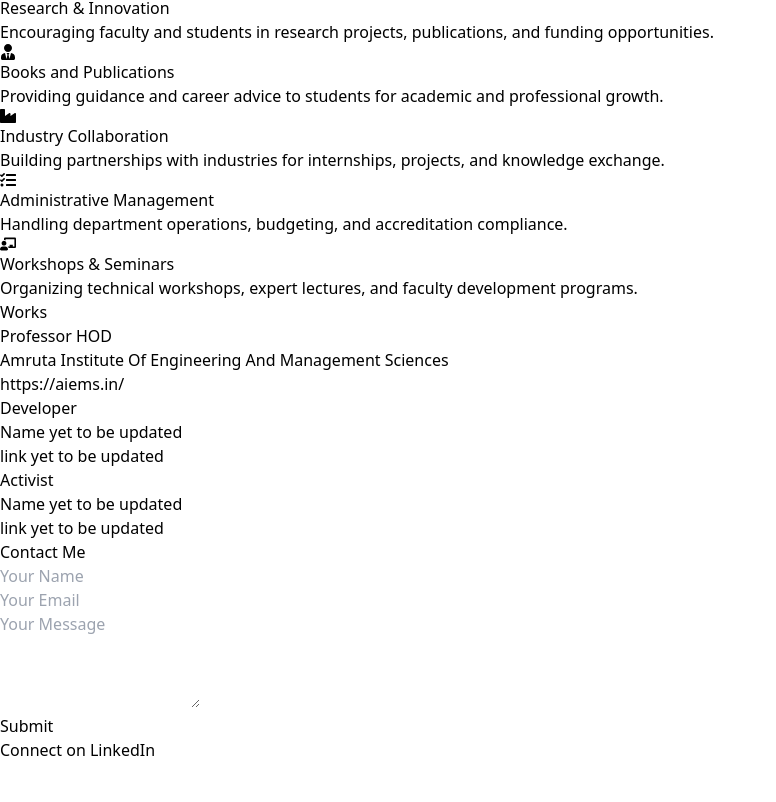
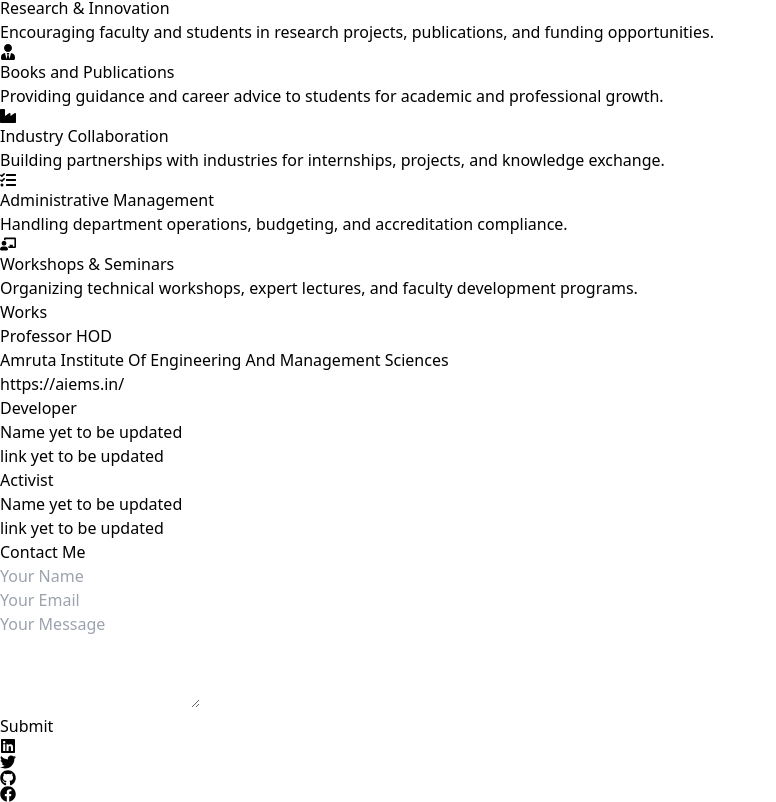
Before and after one commit to SimonLeo28/devfolio, a React (Vite) app: page / in a window 1280 px wide. Shown: the part 2216-3018 px from the top of the page, without its empty margins (0-776 px from the left). Before the commit the page ends 2978 px from the top, so only its background shows below. Built offline with nearby package versions, Linux system fonts and the light colour scheme; no server answers.

Commit message:
Added logos

```diff
--- a/src/Contact.jsx
+++ b/src/Contact.jsx
@@ -1,5 +1,109 @@
+// "use client";
+// import React, { useState } from "react";
+
+// const Contact = () => {
+//   const [formData, setFormData] = useState({ name: "", email: "", message: "" });
+//   const [isSubmitting, setIsSubmitting] = useState(false);
+
+//   const backend = import.meta.env.VITE_BACKEND_URL;
+
+//   const handleChange = (e) => {
+//     const { name, value } = e.target;
+//     setFormData((prev) => ({ ...prev, [name]: value }));
+//   };
+
+//   const handleSubmit = async (e) => {
+//     e.preventDefault();
+//     setIsSubmitting(true);
+
+//     try {
+//       const response = await fetch(`${backend}/contact`, {
+//         method: "POST",
+//         headers: { "Content-Type": "application/json" },
+//         body: JSON.stringify(formData),
+//       });
+
+//       if (response.ok) {
+//         alert("Message sent successfully!");
+//         setFormData({ name: "", email: "", message: "" });
+//       } else {
+//         alert("Failed to send message. Please try again.");
+//       }
+//     } catch (error) {
+//       alert("An error occurred. Please try again later.");
+//     } finally {
+//       setIsSubmitting(false);
+//     }
+//   };
+
+//   return (
+//     <footer id="contact" className="bg-black text-white py-12 px-6 md:px-10 lg:px-20">
+//       <div className="max-w-lg mx-auto text-center">
+//         <h2 className="text-3xl md:text-4xl font-bold mb-6">Contact Me</h2>
+//         <form onSubmit={handleSubmit} className="space-y-4">
+//           <div>
+//             <input
+//               type="text"
+//               name="name"
+//               value={formData.name}
+//               onChange={handleChange}
+//               placeholder="Your Name"
+//               className="w-full px-4 py-3 bg-gray-800 text-white rounded-md focus:outline-none focus:ring-2 focus:ring-purple-500"
+//               required
+//             />
+//           </div>
+//           <div>
+//             <input
+//               type="email"
+//               name="email"
+//               value={formData.email}
+//               onChange={handleChange}
+//               placeholder="Your Email"
+//               className="w-full px-4 py-3 bg-gray-800 text-white rounded-md focus:outline-none focus:ring-2 focus:ring-purple-500"
+//               required
+//             />
+//           </div>
+//           <div>
+//             <textarea
+//               name="message"
+//               value={formData.message}
+//               onChange={handleChange}
+//               placeholder="Your Message"
+//               className="w-full px-4 py-3 bg-gray-800 text-white rounded-md focus:outline-none focus:ring-2 focus:ring-purple-500"
+//               rows={4}
+//               required
+//             />
+//           </div>
+//           <button
+//             type="submit"
+//             className={`w-full px-6 py-3 text-lg font-semibold rounded-md shadow-md transform transition-transform hover:scale-105 ${
+//               isSubmitting ? "bg-gray-600 cursor-not-allowed" : "bg-purple-500 hover:bg-purple-600"
+//             }`}
+//             disabled={isSubmitting}
+//           >
+//             {isSubmitting ? "Submitting..." : "Submit"}
+//           </button>
+//         </form>
+
+//         <div className="mt-6">
+//           <a
+//             href="https://www.linkedin.com/in/kumar-ichangi-7362472bb/"
+//             target="_blank"
+//             rel="noopener noreferrer"
+//             className="inline-block text-lg font-medium text-purple-400 hover:text-purple-500 transition-colors"
+//           >
+//             Connect on LinkedIn
+//           </a>
+//         </div>
+//       </div>
+//     </footer>
+//   );
+// };
+
+// export default Contact;
 "use client";
 import React, { useState } from "react";
+import { FaLinkedin, FaTwitter, FaGithub, FaInstagram, FaFacebook } from "react-icons/fa";
 
 const Contact = () => {
   const [formData, setFormData] = useState({ name: "", email: "", message: "" });
@@ -85,14 +189,18 @@
           </button>
         </form>
 
-        <div className="mt-6">
-          <a
-            href="https://www.linkedin.com/in/kumar-ichangi-7362472bb/"
-            target="_blank"
-            rel="noopener noreferrer"
-            className="inline-block text-lg font-medium text-purple-400 hover:text-purple-500 transition-colors"
-          >
-            Connect on LinkedIn
+        <div className="mt-6 flex justify-center space-x-4">
+          <a href="https://www.linkedin.com/in/kumar-ichangi-7362472bb/" target="_blank" rel="noopener noreferrer">
+            <FaLinkedin className="text-purple-400 hover:text-purple-500 text-2xl transition-colors" />
+          </a>
+          <a href="https://twitter.com" target="_blank" rel="noopener noreferrer">
+            <FaTwitter className="text-purple-400 hover:text-purple-500 text-2xl transition-colors" />
+          </a>
+          <a href="https://github.com" target="_blank" rel="noopener noreferrer">
+            <FaGithub className="text-purple-400 hover:text-purple-500 text-2xl transition-colors" />
+          </a>
+          <a href="https://www.facebook.com/kumar.ichangi" target="_blank" rel="noopener noreferrer">
+            <FaFacebook className="text-purple-400 hover:text-purple-500 text-2xl transition-colors" />
           </a>
         </div>
       </div>
```
Also changed, not shown: src/Hero.jsx (+52 -0 lines), src/images/Hero_Section_Pic_Responsive.jpg (added).
